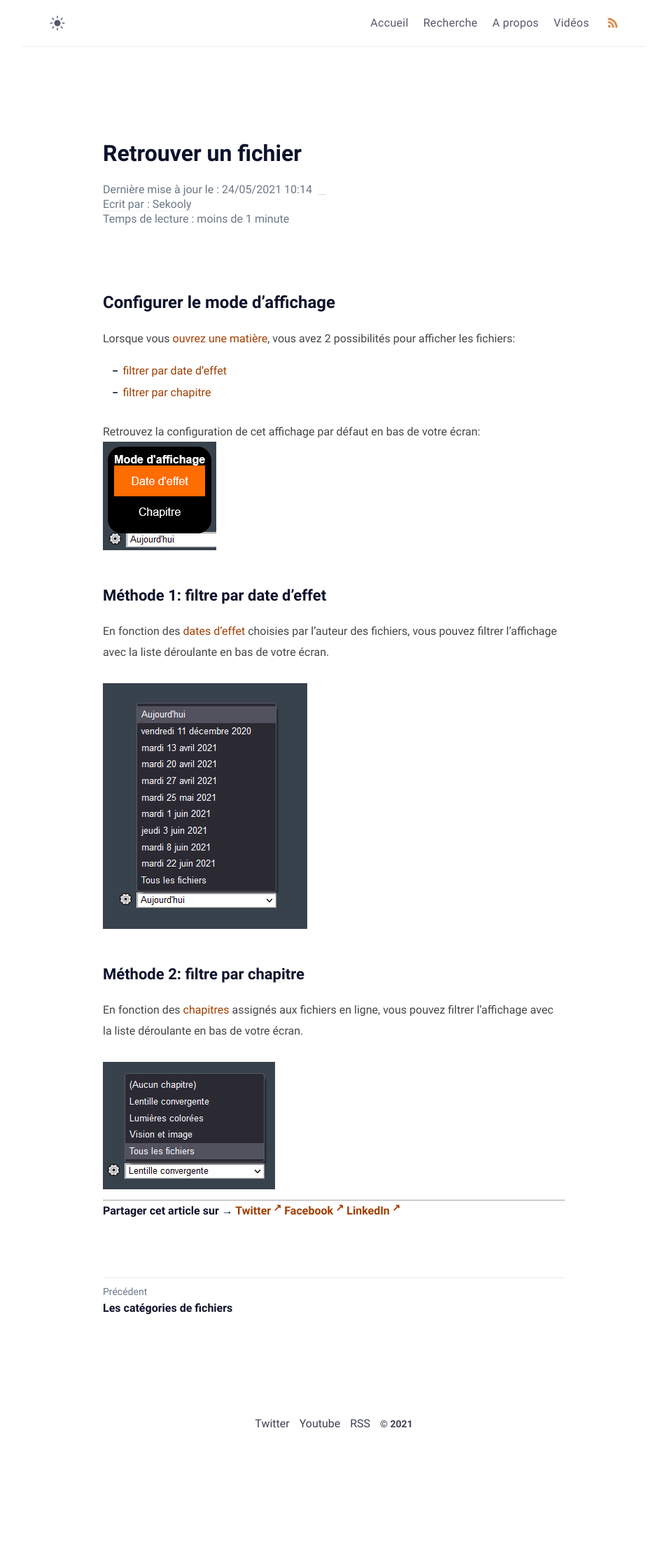
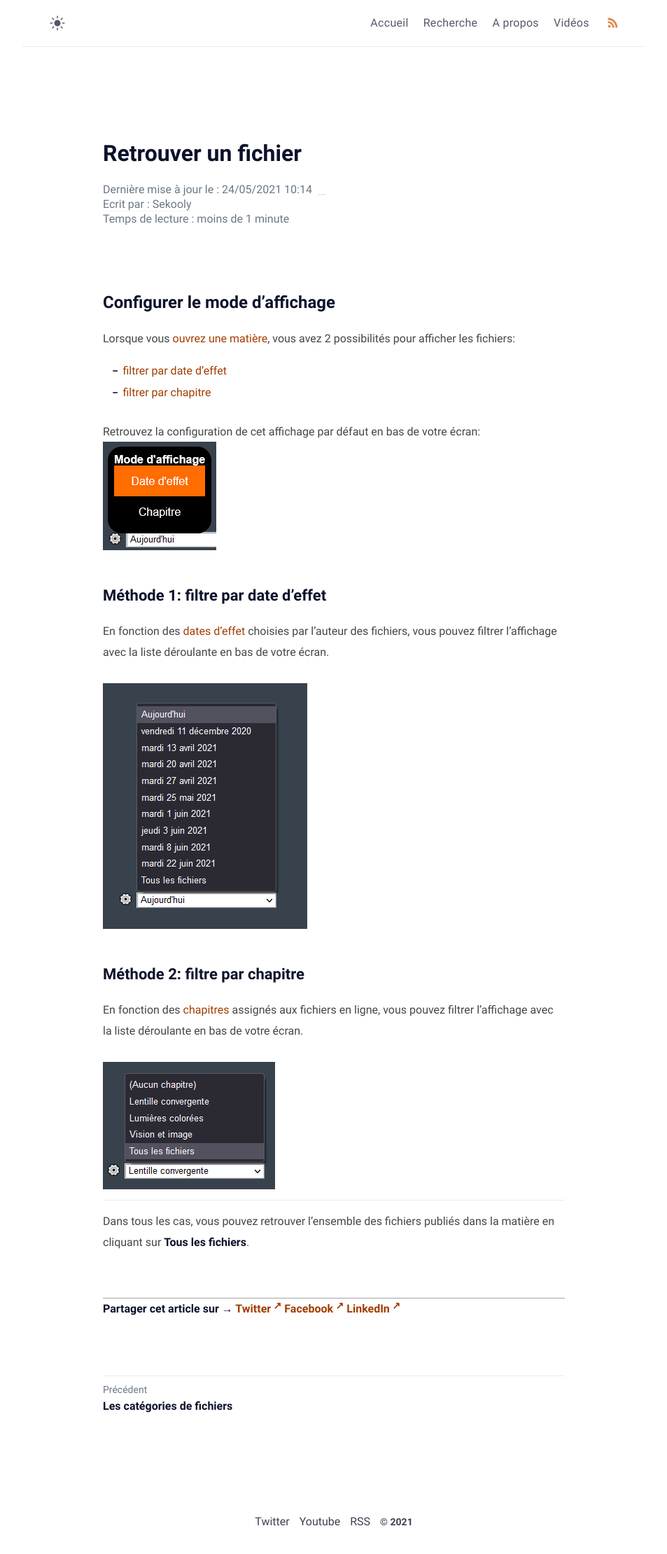
Before and after one commit to Sekooly/tuto, a Jekyll site: the page built from _posts/2021-05-24-retrouver-un-fichier.md, in a window 1280 px wide. Shown: the whole page at 70% size, without its empty margins (163-1116 px from the left). Built offline with Jekyll 4.4.1, drawn with Linux system fonts in a browser that asks for light colours; before the commit the page ends 2080 px from its top, so only the background shows below that.

Commit message:
dans tous les cas

```diff
--- a/_posts/2021-05-24-retrouver-un-fichier.md
+++ b/_posts/2021-05-24-retrouver-un-fichier.md
@@ -26,3 +26,7 @@ En fonction des [dates d’effet](#) choisies par l’auteur des fichiers, vous
 En fonction des [chapitres](#) assignés aux fichiers en ligne, vous pouvez filtrer l’affichage avec la liste déroulante en bas de votre écran.
 
 ![filtre-par-chapitre](/assets/img/filtre-par-chapitre.PNG)
+
+
+------
+Dans tous les cas, vous pouvez retrouver l'ensemble des fichiers publiés dans la matière en cliquant sur **Tous les fichiers**.
--- a/_sass/sekooly/_base.scss
+++ b/_sass/sekooly/_base.scss
@@ -370,6 +370,7 @@ mark,
 //share
 .share-page {
   border-top: 0.5px solid #a4a4a4;
+  margin-top: 50px;
 }
 
 
```
